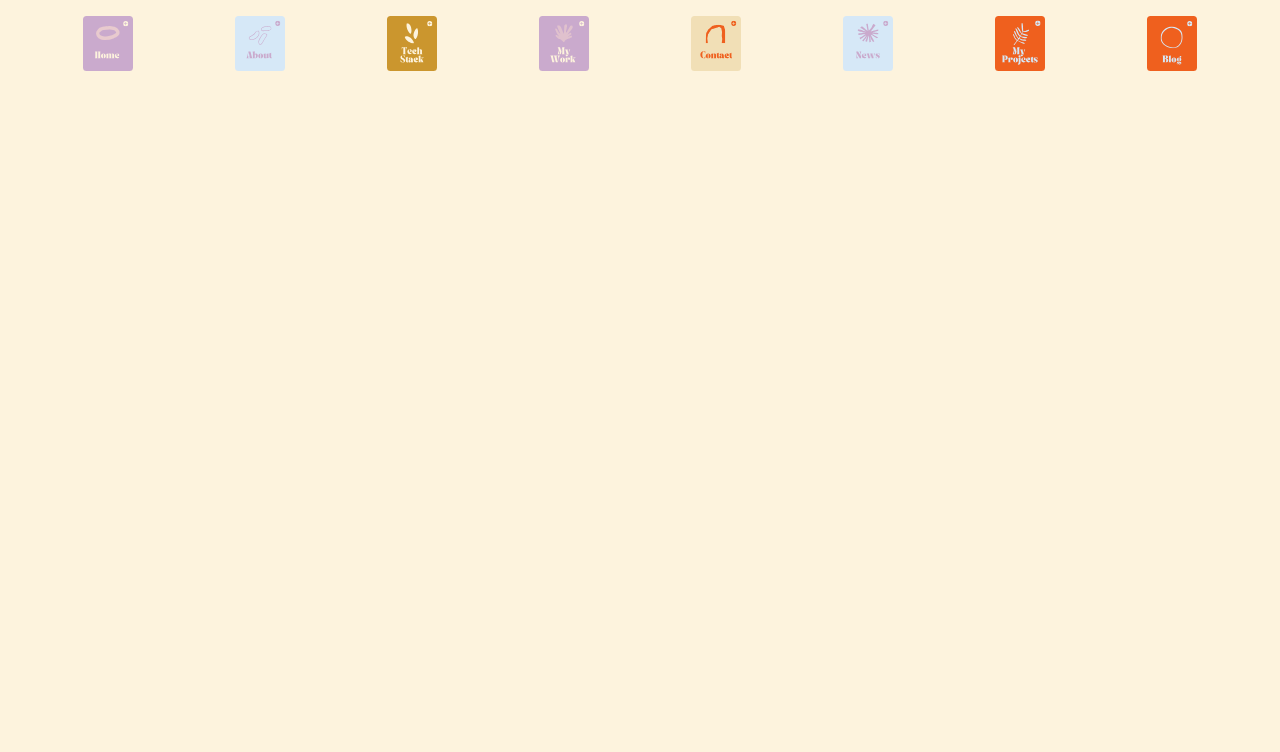
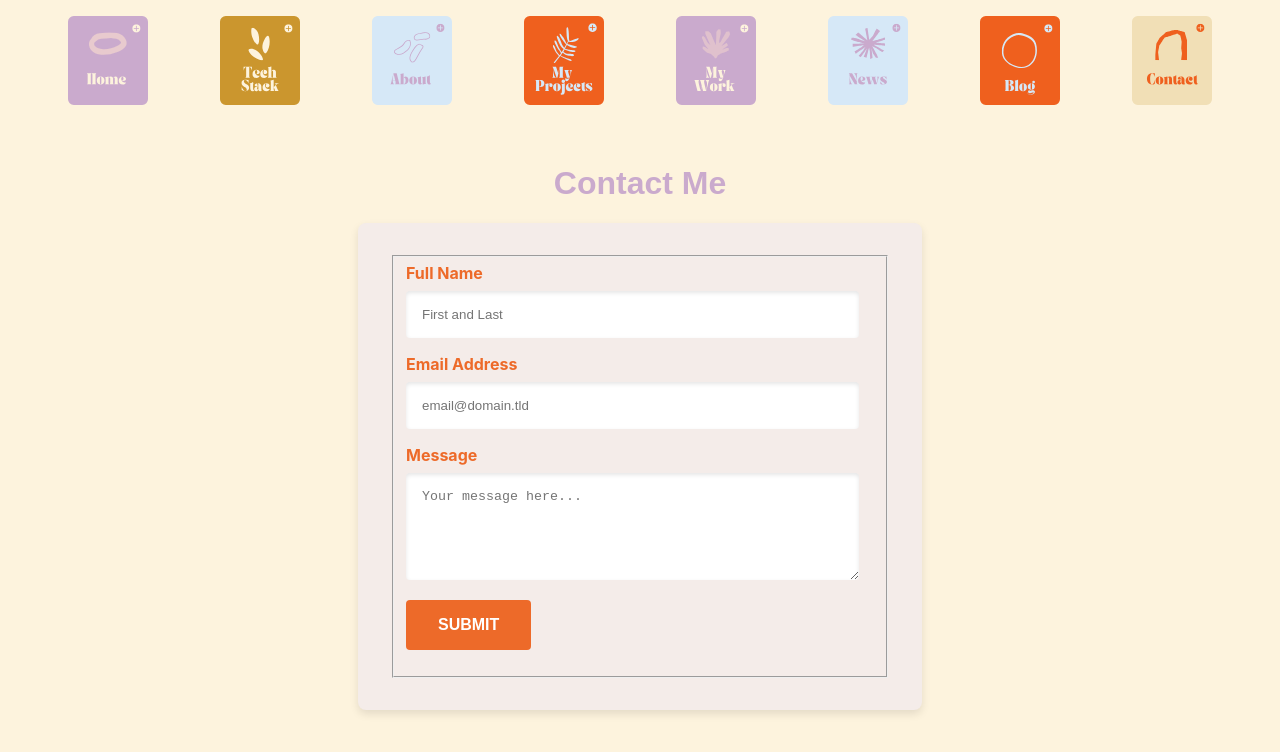
Before and after one commit to alexandra-kroenert/alexandra-portfolio, a React (Create React App) app: page /contact in a window 1280 px wide. Shown: the top 752 px of the page. Built offline with nearby package versions, Linux system fonts and the light colour scheme.

Commit message:
Added contact form, dependency and new styling

```diff
--- a/package.json
+++ b/package.json
@@ -3,6 +3,7 @@
   "version": "0.1.0",
   "private": true,
   "dependencies": {
+    "@formspree/react": "^2.5.1",
     "@testing-library/jest-dom": "^5.17.0",
     "@testing-library/react": "^13.4.0",
     "@testing-library/user-event": "^13.5.0",
--- a/src/App.js
+++ b/src/App.js
@@ -3,6 +3,8 @@ import { BrowserRouter as Router, Routes, Route } from "react-router-dom";
 import Layout from './components/Layout.js'; // Make sure to import the new Layout component
 import HomePage from './pages/HomePage';
 import Skills from './components/Skills';
+import AboutPage from './pages/AboutPage';
+import ContactPage from './pages/ContactPage.js';
 import './styles/App.css';
 
 function App() {
@@ -14,6 +16,8 @@ function App() {
           <Layout>
             <Routes>
               <Route path="/skills" element={<Skills />} />
+              <Route path="/about" element={<AboutPage />} />
+              <Route path="/contact" element={<ContactPage />} />
               {/* Add more routes as needed */}
             </Routes>
           </Layout>
--- /dev/null
+++ b/src/components/ContactForm.js
@@ -0,0 +1,72 @@
+import React, { useState } from 'react';
+import styles from './ContactForm.module.css'; // Adjust the import path as needed
+
+function ContactForm() {
+
+    const [submitted, setSubmitted] = useState(false);
+
+  const handleSubmit = async (event) => {
+    event.preventDefault(); // Prevent default form submission behavior
+    const form = event.target;
+
+    const data = new FormData(form);
+    try {
+      const response = await fetch(form.action, {
+        method: form.method,
+        body: data,
+        headers: {
+          'Accept': 'application/json'
+        }
+      });
+      if (response.ok) {
+        setSubmitted(true);
+        form.reset(); // Reset the form fields after successful submission
+      } else {
+        // Handle errors here
+      }
+    } catch (error) {
+      // Handle errors here
+    }
+  };
+
+  if (submitted) {
+    return <p className={styles.thankYouMessage}>Thank you for your message! I will get back to you soon.</p>;
+  }
+
+  return (
+    <div className={styles.formContainer}>
+      <form
+        id="fs-frm"
+        name="simple-contact-form"
+        acceptCharset="utf-8"
+        action="https://formspree.io/f/mvojngbp"  // Replace with your actual Formspree form ID
+        method="post"
+        onSubmit={handleSubmit}
+      >
+        <fieldset id="fs-frm-inputs">
+          <div className={styles.formField}>
+            <label htmlFor="full-name">Full Name</label>
+            <input type="text" name="name" id="full-name" placeholder="First and Last" required />
+          </div>
+
+          <div className={styles.formField}>
+            <label htmlFor="email-address">Email Address</label>
+            <input type="email" name="_replyto" id="email-address" placeholder="email@domain.tld" required />
+          </div>
+
+          <div className={styles.formField}>
+            <label htmlFor="message">Message</label>
+            <textarea rows="5" name="message" id="message" placeholder="Your message here..." required></textarea>
+          </div>
+
+          <input type="hidden" name="_subject" id="email-subject" value="Contact Form Submission" />
+          <div className={styles.formField}>
+            <input type="submit" value="Submit" />
+          </div>
+        </fieldset>
+      </form>
+    </div>
+  );
+}
+
+export default ContactForm;
--- /dev/null
+++ b/src/components/ContactForm.module.css
@@ -0,0 +1,75 @@
+/* ContactForm.module.css */
+
+.formContainer {
+    display: flex;
+    flex-direction: column;
+    max-width: 500px;
+    margin: auto;
+    padding: 2rem;
+    background-color: #F4ECE9;
+    border-radius: 8px;
+    box-shadow: 0 4px 8px rgba(0, 0, 0, 0.1);
+  }
+
+  .formField {
+    margin-bottom: 1rem;
+  }
+
+  .formField label {
+    display: block;
+    margin-bottom: 0.5rem;
+    color: #ED6A29;
+    font-weight: bold;
+  }
+
+  .formField input[type="text"],
+  .formField input[type="email"],
+  .formField textarea {
+    width: 90%;
+    padding: 1rem;
+    border: none;
+    border-radius: 4px;
+    background-color: #fff;
+    box-shadow: inset 0 2px 4px rgba(0, 0, 0, 0.1);
+  }
+
+  .formField textarea {
+    resize: vertical;
+  }
+
+  .formField input[type="submit"] {
+    background-color: #ED6A29;
+    color: #fff;
+    padding: 1rem 2rem;
+    border: none;
+    border-radius: 4px;
+    cursor: pointer;
+    font-size: 1rem;
+    font-weight: bold;
+    text-transform: uppercase;
+    transition: background-color 0.3s ease;
+  }
+
+  .formField input[type="submit"]:hover {
+    background-color: #ca6a63;
+  }
+
+  /* Add additional media queries as needed for responsiveness */
+  @media (max-width: 768px) {
+    .formContainer {
+      padding: 1rem;
+    }
+  }
+
+  .thankYouMessage {
+    text-align: center; /* Center the text horizontally */
+    border: 2px solid #ED6A29; /* Example color for the border */
+    padding: 20px;
+    margin-top: 30px; /* Adds some space above the message */
+    border-radius: 10px; /* Optional: if you want rounded corners */
+    display: inline-block; /* To wrap the border around the content */
+    color: #ED6A29; /* Example color for the text */
+    background-color: #FDF3DD; /* Sets a background color for the message */
+    margin-left: 20%;
+    margin-right: 20%;
+  }
--- a/src/components/Navbar.js
+++ b/src/components/Navbar.js
@@ -16,13 +16,13 @@ const NavBar = () => {
     return (
         <nav className={styles.navbar}>
             <Link to="/"><img src={HomeIcon} alt="Home" className={styles.navIcon} /></Link>
+            <Link to="/skills"><img src={TechStackIcon} alt="Tech Stack" className={styles.navIcon} /></Link>
             <Link to="/about"><img src={AboutIcon} alt="About" className={styles.navIcon} /></Link>
-            <Link to="/skills"><img src={TechStackIcon} alt="Tech Stack" className={styles.navIcon} /></Link>
+            <Link to="/projects"><img src={ProjectsIcon} alt="Projects" className={styles.navIcon} /></Link>
             <Link to="/work"><img src={WorkIcon} alt="Work" className={styles.navIcon} /></Link>
+            <Link to="/news"><img src={NewsIcon} alt="Updates" className={styles.navIcon} /></Link>
+            <Link to="/blog"><img src={BlogIcon} alt="Blog" className={styles.navIcon} /></Link>
             <Link to="/contact"><img src={ContactIcon} alt="Contact" className={styles.navIcon} /></Link>
-            <Link to="/news"><img src={NewsIcon} alt="Updates" className={styles.navIcon} /></Link>
-            <Link to="/projects"><img src={ProjectsIcon} alt="Projects" className={styles.navIcon} /></Link>
-            <Link to="/blog"><img src={BlogIcon} alt="Blog" className={styles.navIcon} /></Link>
 
         </nav>
     );
--- a/src/components/Navbar.module.css
+++ b/src/components/Navbar.module.css
@@ -28,7 +28,7 @@
 }
 
 .navIcon {
-    width: 50px; /* Set the size of the icons */
+    width: 80px; /* Set the size of the icons */
     height: auto; /* Maintain aspect ratio */
 }
 
@@ -38,7 +38,7 @@
     }
 
     .navIcon {
-        width: 40px; /* Slightly smaller icons for smaller screens */
+        width: 50px; /* Slightly smaller icons for smaller screens */
         margin-bottom: 0.5rem; /* Add a little space below each icon */
     }
 }
--- a/src/components/Skills.module.css
+++ b/src/components/Skills.module.css
@@ -3,7 +3,7 @@ h1 {
     font-family: 'Arial', sans-serif;
     font-size: 2rem;
     font-weight: bold;
-    color: #2D3047;
+    color: #CAAACD;
     text-align: center;
     margin-top: 40px;
 }
@@ -12,11 +12,11 @@ p {
     /* font-family: 'Raleway', sans-serif; */
     font-family: 'Arial', sans-serif;
     font-size: 1.2rem;
-    color: #2D3047;
+    color: #CAAACD;
 }
 
 .skillsContainer {
-    background-color: #f0a2b6; /* Change to your desired background color */
+    background-color: #FDF3DD;/* Change to your desired background color */
     height: calc(100vh - 40px ); /* Adjust the 60px value if your header height is different */
     overflow: auto; /* Allow scrolling if content exceeds this height */
   }
@@ -61,10 +61,10 @@ p {
 
 /* Setting color for font icons */
 .skills .skill i {
-    color: #F4ECE9;
+    color: #f0a2b6;
 }
 
 /* Setting color for SVG icons */
 .skills .skill svg {
-    fill: #F4ECE9;
+    fill: #f0a2b6;
 }
--- a/src/pages/AboutPage.js
+++ b/src/pages/AboutPage.js
@@ -1,8 +1,26 @@
 import React from "react";
+import styles from './AboutPage.module.css';
 
 
 function AboutPage() {
-    return <h2>About</h2>;
+    return (
+    <div className={styles.pageText}>
+    <h2>About</h2>
+    <div className={styles.pageTextBox}>
+    <p style={{whiteSpace: 'pre-wrap'}}>
+    Hello, I'm Alex, a Fullstack Software Developer with a strong focus on creating web solutions that are as impactful as they are intuitive.
+    My background in international development and human rights is woven into the fabric of my work,
+    where I use technologies like JavaScript, React.js, Ruby, and AWS to build applications that aren't just about meeting requirements but also about making a difference.
+
+    Based in Berlin, I work remotely for Vitala Global, combining technical expertise with a dedication to social change.
+    My approach to development is holistic – I believe in crafting digital experiences that are not only efficient and reliable but also socially conscious and community-oriented.
+    I’m a devoted problem-solver and continually immerse myself in new technologies to elevate the quality and impact of my work.
+    My passions extend beyond coding; I find joy in embroidery, am captivated by documentaries about the cosmos and the age of dinosaurs, and share my life with a beloved cat who keeps me company as I code.
+    Professionally, I'm all about using my technical skills to empower and connect people. I see every project as a new journey and every challenge as an opportunity to learn and contribute positively to the world.
+    If you're looking for a developer with a commitment to excellence and a heart for meaningful projects, I'd love to chat about how we can work together to bring your vision to life.
+    </p>
+    </div>
+    </div>)
   }
 
 export default AboutPage;
--- a/src/pages/AboutPage.module.css
+++ b/src/pages/AboutPage.module.css
@@ -0,0 +1,24 @@
+.pageText {
+    font-size: 1.5rem;
+    line-height: 1.5;
+    margin: 0 0 1rem 0;
+    color: #EF601E;
+    /* max-width: 800px; */
+    text-align: center;
+    /* margin-left: 20%; */
+    align-items: center;
+}
+
+.pageText p {
+    color: #4f403f;
+    text-decoration: none;
+    white-space: pre-wrap;
+}
+
+.pageTextBox {
+    background-color: #CAAACD;
+    padding: 2rem;
+    margin: 2rem;
+    border-radius: 10px;
+    box-shadow: 0 0 10px rgba(0,0,0,0.1);
+}
--- a/src/pages/ContactPage.js
+++ b/src/pages/ContactPage.js
@@ -0,0 +1,14 @@
+import React from 'react';
+import ContactForm from '../components/ContactForm'; // Assuming ContactForm is in the same directory
+
+function ContactPage() {
+  return (
+    <div>
+      <h1>Contact Me</h1>
+      <ContactForm />
+      {/* Any other content for your contact page */}
+    </div>
+  );
+}
+
+export default ContactPage;
--- a/src/pages/HomePage.module.css
+++ b/src/pages/HomePage.module.css
@@ -34,8 +34,7 @@
     }
 
     .largeImage {
-      grid-column: 1; /* The large image takes the first column */
-      order: -1; /* Makes sure the large image comes first */
+      grid-column: 1 / 2; /* The large image takes the first column */
     }
 
     .smallImages {
```
Also changed, not shown: 1 other file (tests, documents, lock files or other folders).
